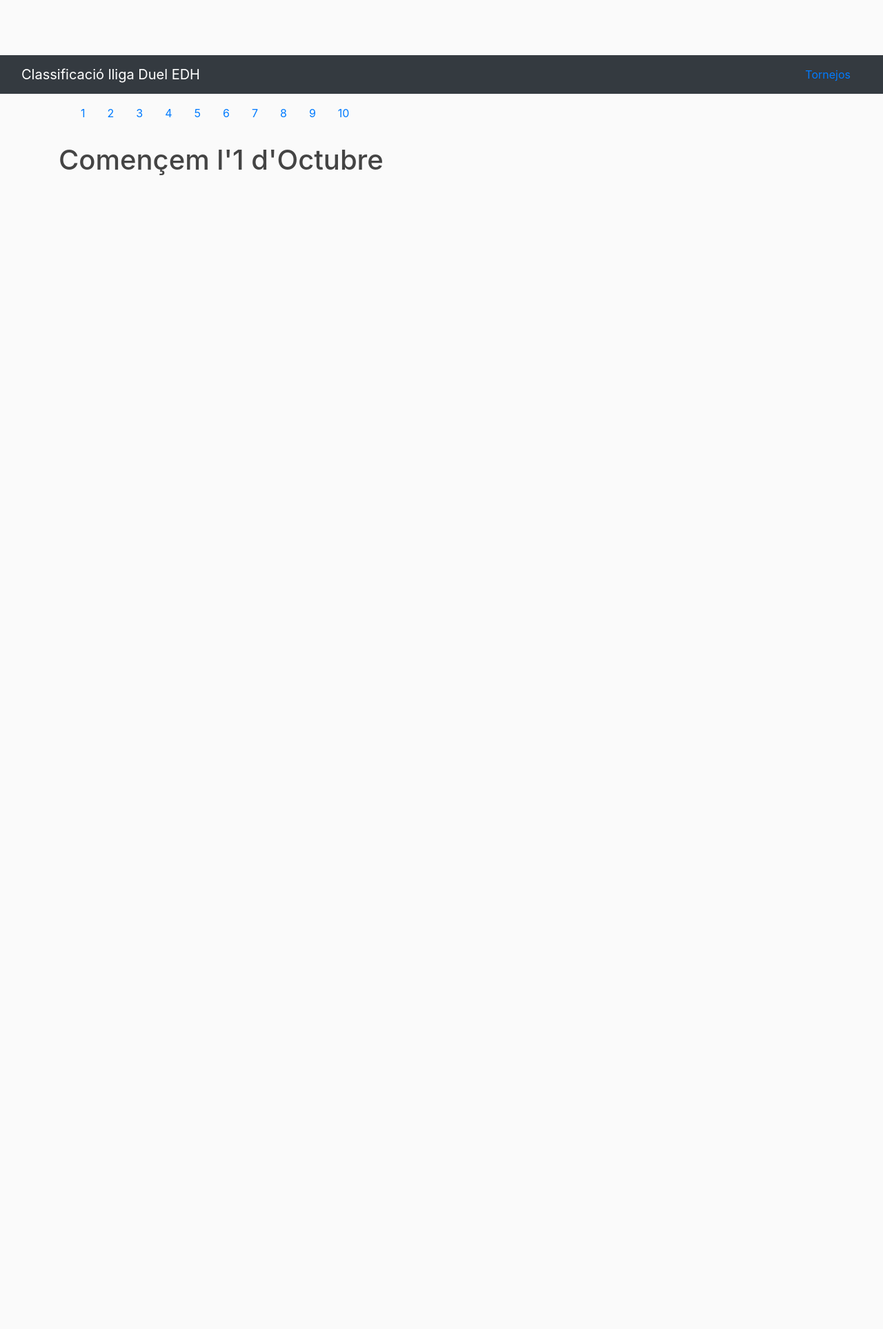
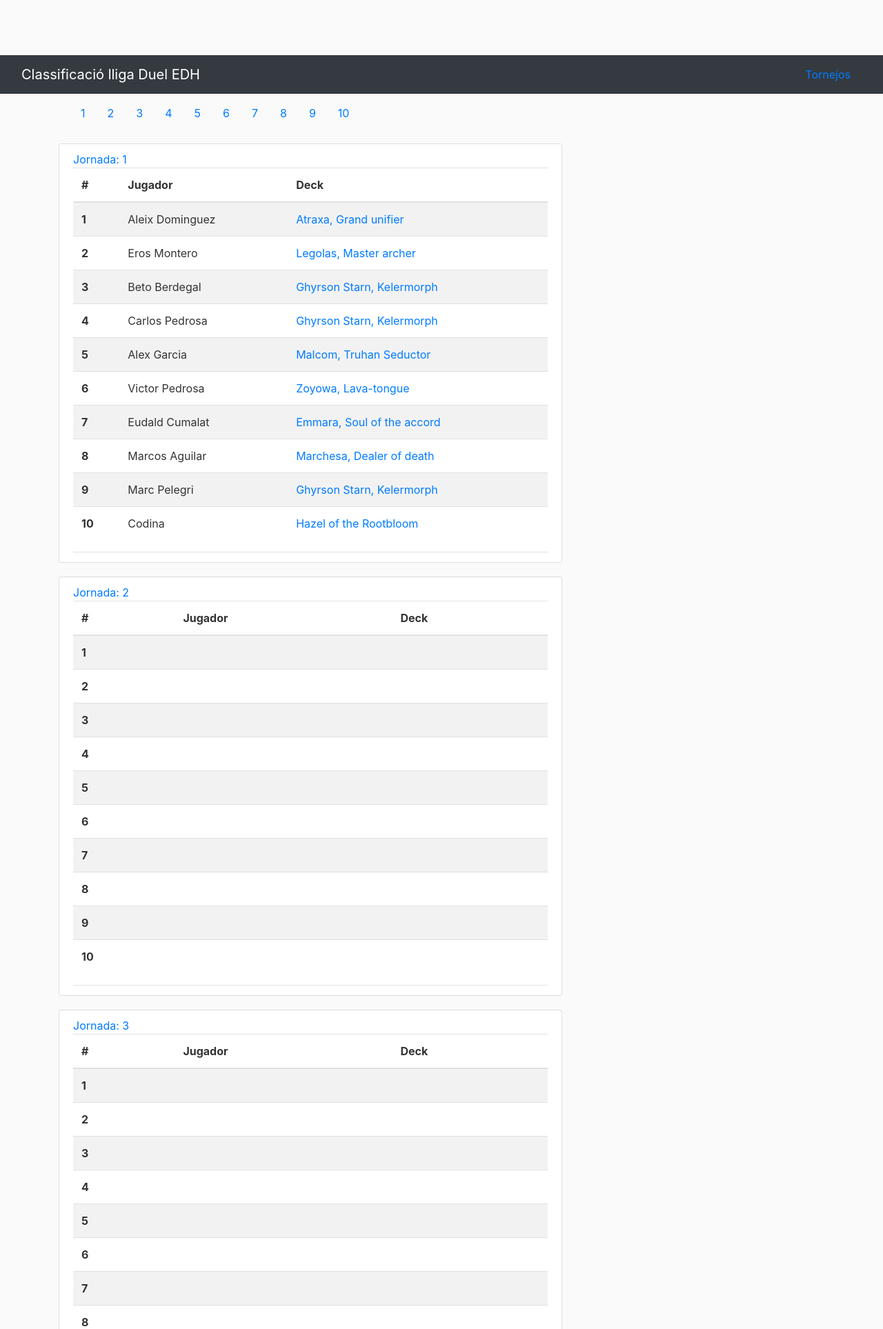
Before and after one commit to a-dal/web_lliga, a Django app: page /tornejos in a window 1280 px wide. Shown: the top 1927 px of the page at 69% size. Before the commit the page ends 254 px from the top, so only its background shows below. Run offline with Django 5.2, Linux system fonts and the light colour scheme; lists and menus that the app fills with data are empty; some libraries are stand-ins or nearby versions.

Commit message:
Primera ronda

```diff
--- a/standings/templates/standings/rondes.html
+++ b/standings/templates/standings/rondes.html
@@ -55,7 +55,7 @@
                     <tr>
                       <th scope="row">{{ forloop.counter }}</th>
                       <td>{{ player.name }}</td>
-                      <td>{{ player.deck }}</td>
+                      <td><a href="https://duckduckgo.com/?q=!ducky+{{ player.deck }}">{{ player.deck }}</a></td>
                     </tr>
                   {% endfor %}
                 </tbody>
--- a/standings/views.py
+++ b/standings/views.py
@@ -5,16 +5,16 @@ rounds = [
     {
         "number": "1",
         "players": [
-            {"name": "", "points": 10, "deck":""},
-            {"name": "", "points": 9, "deck":""},
-            {"name": "", "points": 8, "deck":""},
-            {"name": "", "points": 7, "deck":""},
-            {"name": "", "points": 6, "deck":""},
-            {"name": "", "points": 5, "deck":""},
-            {"name": "", "points": 4, "deck":""},
-            {"name": "", "points": 3, "deck":""},
-            {"name": "", "points": 2, "deck":""},
-            {"name": "", "points": 1, "deck":""}
+            {"name": "Aleix Dominguez", "points": 10, "deck":"Atraxa, Grand unifier"},
+            {"name": "Eros Montero", "points": 9, "deck":"Legolas, Master archer"},
+            {"name": "Beto Berdegal", "points": 8, "deck":"Ghyrson Starn, Kelermorph"},
+            {"name": "Carlos Pedrosa", "points": 7, "deck":"Ghyrson Starn, Kelermorph"},
+            {"name": "Alex Garcia", "points": 6, "deck":"Malcom, Truhan Seductor"},
+            {"name": "Victor Pedrosa", "points": 5, "deck":"Zoyowa, Lava-tongue"},
+            {"name": "Eudald Cumalat", "points": 4, "deck":"Emmara, Soul of the accord"},
+            {"name": "Marcos Aguilar", "points": 3, "deck":"Marchesa, Dealer of death"},
+            {"name": "Marc Pelegri", "points": 2, "deck":"Ghyrson Starn, Kelermorph"},
+            {"name": "Codina", "points": 1, "deck":"Hazel of the Rootbloom"}
         ]
     },
     {
@@ -196,6 +196,5 @@ def home(request):
     return render(request, 'standings/home.html', {'standings': player_summary})
 
 def tornejos(request):
-    rounds = None
     return render(request, 'standings/rondes.html', {'rounds': rounds})
 # Create your views here.
```
